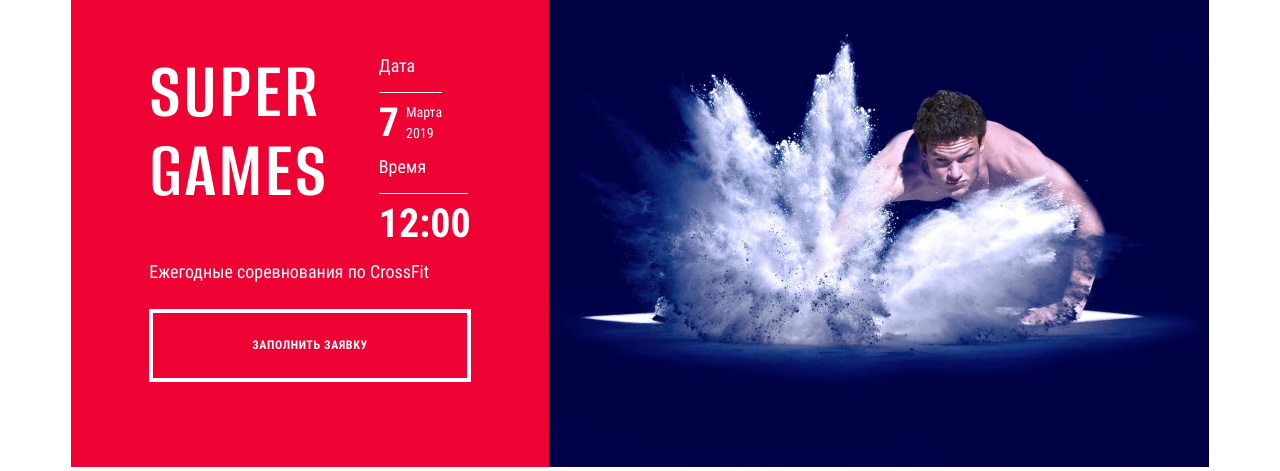
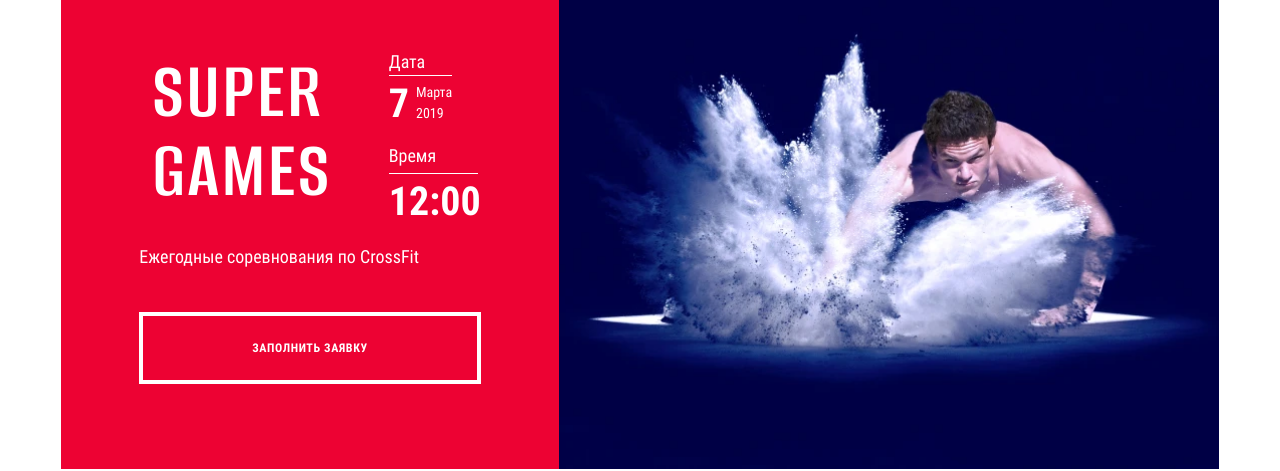
Before and after one commit to is-melnikov/fitness, a website built with webpack: page source/index.html in a window 1280 px wide. Shown: the part 2361-2832 px from the top of the page. Built offline with nearby package versions, Linux system fonts and the light colour scheme; files whose address does not match are found by name.

Commit message:
Подгоняет сайт под ПП (абонементы десктоп)

```diff
--- a/source/sass/blocks/about.scss
+++ b/source/sass/blocks/about.scss
@@ -70,6 +70,7 @@
     justify-content: center;
     width: 678px;
     height: 345px;
+    margin: 0 auto;
   }
 
   @include vp-767 {
--- a/source/sass/blocks/promo.scss
+++ b/source/sass/blocks/promo.scss
@@ -1,7 +1,7 @@
 .promo__text {
   display: grid;
   grid-template-columns: 2fr 1fr;
-  column-gap: 50px;
+  column-gap: 57px;
   row-gap: 4px;
   padding: 85px 78px;
   background-color: #ed0233;
@@ -23,18 +23,18 @@
   dl {
     display: flex;
     flex-direction: column;
-    margin: 0;
+    margin: -4px 0 10px;
   }
 
   dt {
     width: max-content;
-    padding: 0 27px 13px 0;
+    padding: 0 27px 0 0;
     border-bottom: 1px solid $color-default-white;
     font-size: 18px;
     line-height: 27px;
 
     &:last-of-type {
-      padding: 0 42px 13px 0;
+      padding: 0 42px 4px 0;
 
       @include vp-1199 {
         padding: 0 24px 7px 0;
@@ -55,7 +55,11 @@
     margin: 0;
     font-weight: 700;
     font-size: 40px;
-    line-height: 60px;
+    line-height: 55px;
+
+    &:not(:last-of-type) {
+      margin: 0 0 11px;
+    }
 
     @include vp-1199 {
       font-size: 24px;
@@ -77,7 +81,7 @@
 
   .promo__button {
     grid-column: 1/3;
-    margin: 20px 0 0;
+    margin: 38px 0 0;
     padding: 25px;
     font-family: $ff-roboto;
     font-weight: 700;
@@ -108,7 +112,7 @@
 }
 
 .promo__title {
-  margin: 0;
+  margin: 0 0 0 13px;
   font-family: $ff-alumni;
   font-weight: 600;
   font-size: 82px;
```
Also changed, not shown: build/css/style.css, build/css/style.min.css, 1 other file.
